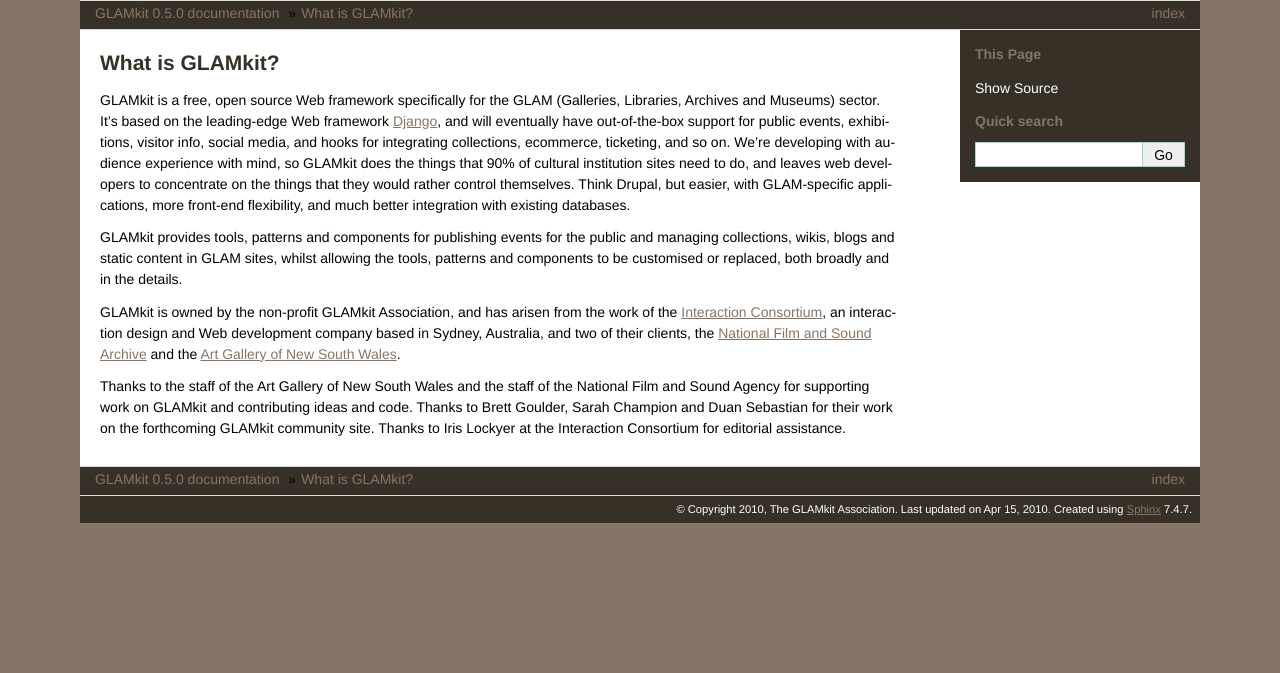
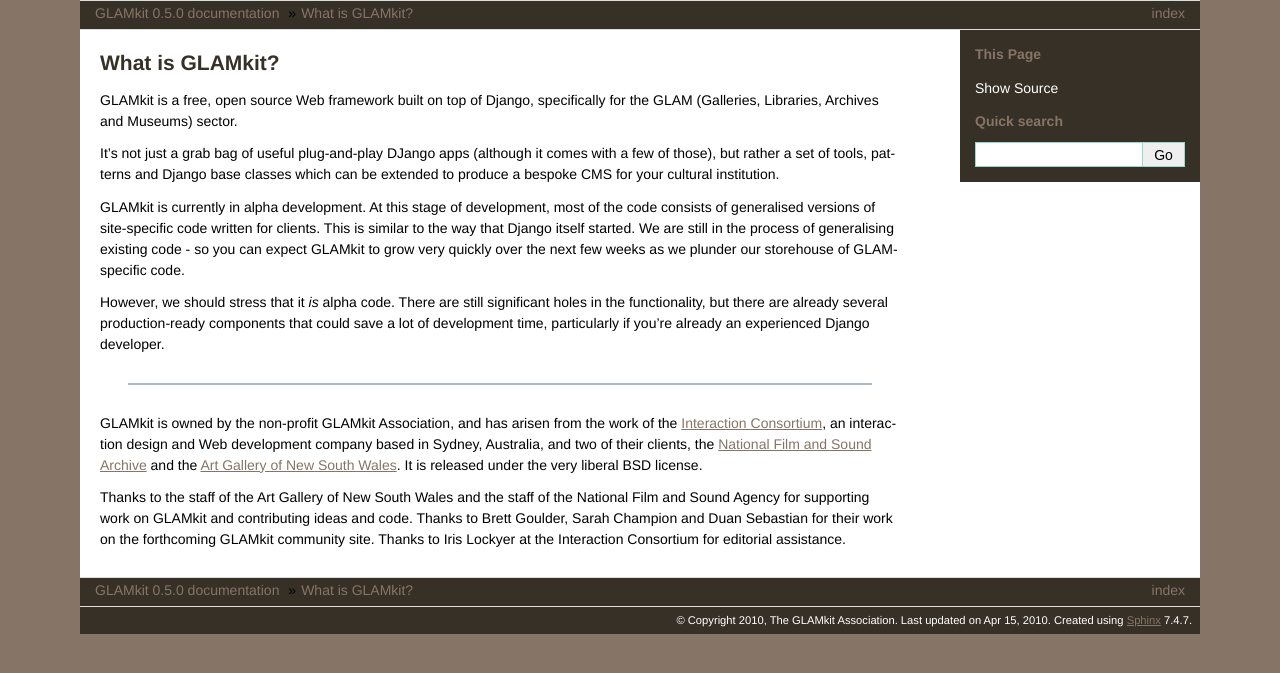
Before and after one commit to gregplaysguitar/glamkit, a Sphinx documentation site: the page built from docs/about.txt, in a window 1280 px wide. Shown: the top 673 px of the page. Built offline with Sphinx 7.4.7, drawn with Linux system fonts in a browser that asks for light colours.

Commit message:
more docs

```diff
--- a/docs/about.txt
+++ b/docs/about.txt
@@ -2,10 +2,16 @@
 What is GLAMkit?
 ================
 
-GLAMkit is a free, open source Web framework specifically for the GLAM (Galleries, Libraries, Archives and Museums) sector. It’s based on the leading-edge Web framework `Django <http://djangoproject.com/>`_, and will eventually have out-of-the-box support for public events, exhibitions, visitor info, social media, and hooks for integrating collections, ecommerce, ticketing, and so on. We're developing with audience experience with mind, so GLAMkit does the things that 90% of cultural institution sites need to do, and leaves web developers to concentrate on the things that they would rather control themselves. Think Drupal, but easier, with GLAM-specific applications, more front-end flexibility, and much better integration with existing databases.
+GLAMkit is a free, open source Web framework built on top of Django, specifically for the GLAM (Galleries, Libraries, Archives and Museums) sector.
 
-GLAMkit provides tools, patterns and components for publishing events for the public and managing collections, wikis, blogs and static content in GLAM sites, whilst allowing the tools, patterns and components to be customised or replaced, both broadly and in the details.
+It's not just a grab bag of useful plug-and-play DJango apps (although it comes with a few of those), but rather a set of tools, patterns and Django base classes which can be extended to produce a bespoke CMS for your cultural institution.
 
-GLAMkit is owned by the non-profit GLAMkit Association, and has arisen from the work of the `Interaction Consortium <http://interaction.net.au/>`_, an interaction design and Web development company based in Sydney, Australia, and two of their clients, the `National Film and Sound Archive <http://nfsa.gov.au/>`_ and the `Art Gallery of New South Wales <http://artgallery.nsw.gov.au>`_.
+GLAMkit is currently in alpha development. At this stage of development, most of the code consists of generalised versions of site-specific code written for clients. This is similar to the way that Django itself started. We are still in the process of generalising existing code - so you can expect GLAMkit to grow very quickly over the next few weeks as we plunder our storehouse of GLAM-specific code.
+
+However, we should stress that it *is* alpha code. There are still significant holes in the functionality, but there are already several production-ready components that could save a lot of development time, particularly if you're already an experienced Django developer.
+
+-----------------
+
+GLAMkit is owned by the non-profit GLAMkit Association, and has arisen from the work of the `Interaction Consortium <http://interaction.net.au/>`_, an interaction design and Web development company based in Sydney, Australia, and two of their clients, the `National Film and Sound Archive <http://nfsa.gov.au/>`_ and the `Art Gallery of New South Wales <http://artgallery.nsw.gov.au>`_. It is released under the very liberal BSD license.
 
 Thanks to the staff of the Art Gallery of New South Wales and the staff of the National Film and Sound Agency for supporting work on GLAMkit and contributing ideas and code. Thanks to Brett Goulder, Sarah Champion and Duan Sebastian for their work on the forthcoming GLAMkit community site. Thanks to Iris Lockyer at the Interaction Consortium for editorial assistance.
--- a/docs/eventtools/models.txt
+++ b/docs/eventtools/models.txt
@@ -1,5 +1,3 @@
 ======
 Models
 ======
-
-EventBase
--- /dev/null
+++ b/docs/faq.txt
@@ -0,0 +1,3 @@
+Why do you spell some words funny?
+
+Some of us are from Australia :)
```
Also changed, not shown: docs/components.txt (+26 -0 lines), docs/index.txt (+20 -8 lines), docs/demo/index.txt (added).
